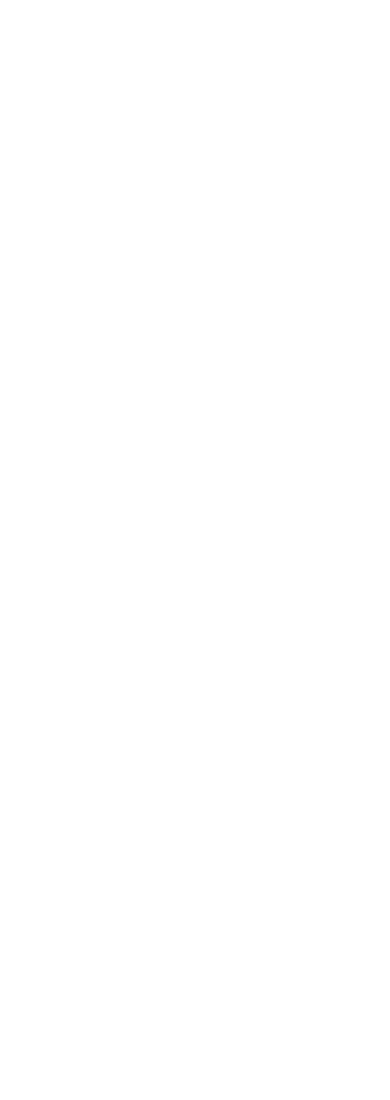
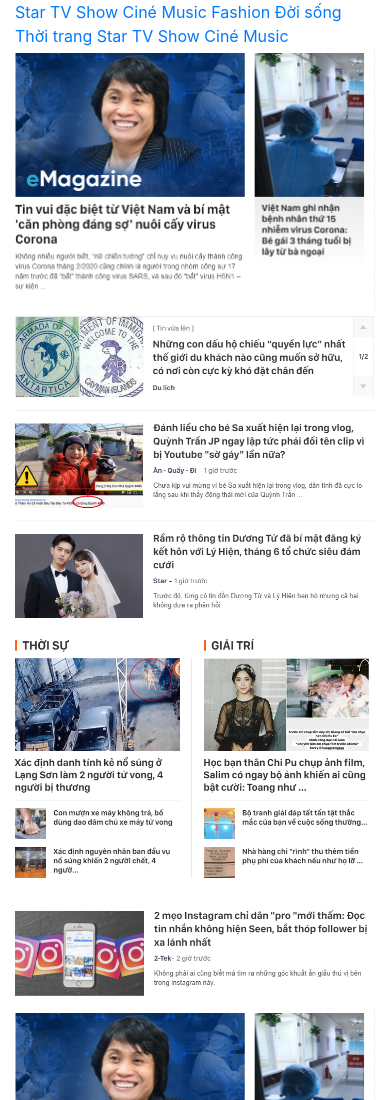
Before and after one commit to NguyenQuocDat6242/14News, a plain HTML site: page Index.html in a window 390 px wide. Shown: the top 1100 px of the page. Before the commit the page ends 844 px from the top, so only its background shows below. Drawn offline with nearby package versions, Linux system fonts and the light colour scheme.

Commit message:
Code html news 14
Code xong html thêm css vào nhé trang

```diff
--- a/Index.html
+++ b/Index.html
@@ -11,6 +11,52 @@
 	<link rel="stylesheet" href="https://use.fontawesome.com/releases/v5.7.0/css/all.css" integrity="sha384-lZN37f5QGtY3VHgisS14W3ExzMWZxybE1SJSEsQp9S+oqd12jhcu+A56Ebc1zFSJ" crossorigin="anonymous">
 </head>
 <body>
+	<div class="banner"></div>
+	<div class="menu">
+		<div class="container">
+			<a href=""> Star </a>
+			<a href=""> TV Show </a>
+			<a href=""> Ciné </a>
+			<a href=""> Music </a>
+			<a href=""> Fashion </a>
+			<a href=""> Đời sống </a>
+			<a href=""> Thời trang </a>
+			<a href=""> Star </a>
+			<a href=""> TV Show </a>
+			<a href=""> Ciné </a>
+			<a href=""> Music </a>
+		</div>
+	</div>
+	<section class="noidung">
+		<div class="container">
+			<div class="row">
+				<div class="col-sm-8 ndtrai">
+					<img src="cap.png" alt="" class="img-fluid">
+					<img src="Capture2.png" alt="" class="img-fluid">
+					<img src="Capture3.png" alt="" class="img-fluid s3">
+					<img src="cap.png" alt="" class="img-fluid">
+					<img src="Capture2.png" alt="" class="img-fluid">
+					<img src="Capture3.png" alt="" class="img-fluid">
+					<img src="cap.png" alt="" class="img-fluid">
+					<img src="Capture2.png" alt="" class="img-fluid">
+					<img src="Capture3.png" alt="" class="img-fluid">
+					<img src="cap.png" alt="" class="img-fluid">
+					<img src="Capture2.png" alt="" class="img-fluid">
+					<img src="Capture3.png" alt="" class="img-fluid">
+				</div>
+				<div class="col-sm-4 ndphai">
+					<div class="tren">
+						<img src="Capture4.png" alt="" class="img-fluid">
+					</div>
+					<div class="chungtoi">
+						<img src="Capture5.png" alt="" class="img-fluid">
+					</div>
+					<div class="duoi">
+						<img src="Capture7.png" alt="" class="img-fluid">
+					</div>
+				</div>
+			</div>
+		</div>
 		<script type="text/javascript">
 			document.addEventListener("DOMContentLoaded" , function(){
 
```
Lines whose indentation alone changed are shown as unchanged.
